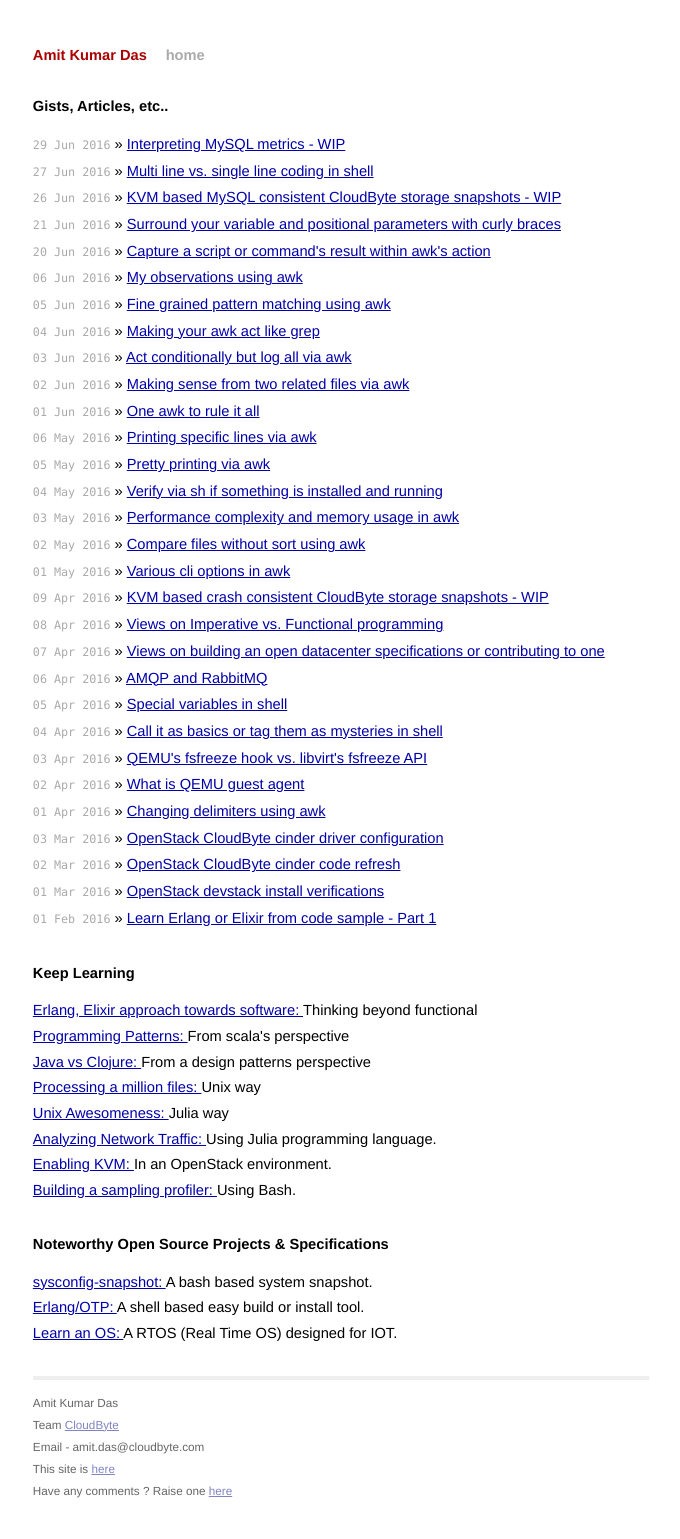
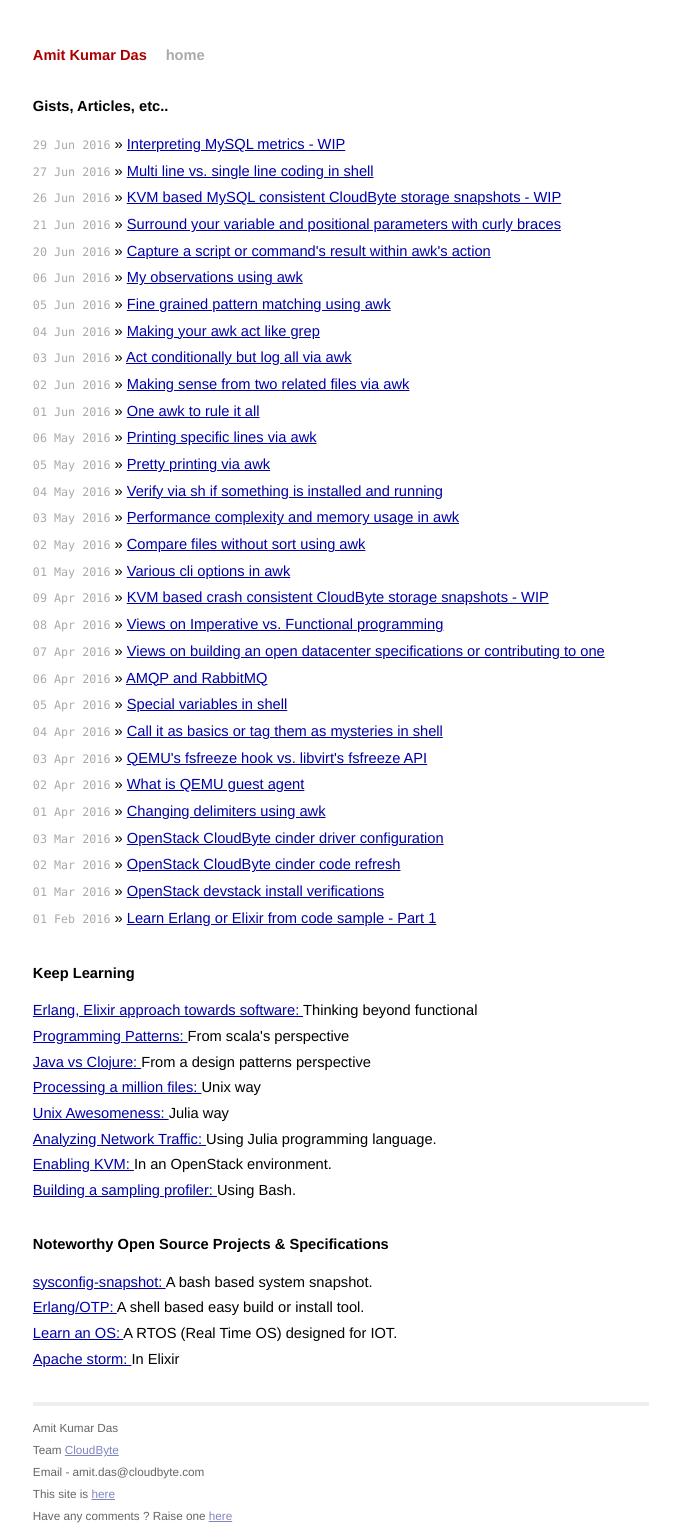
Before and after one commit to AmitKumarDas/amitkumardas.github.io, a Jekyll site: the page built from index.html, in a window 1280 px wide. Shown: the whole page, without its empty margins (299-979 px from the left). Built offline with Jekyll 4.4.1, drawn with Linux system fonts in a browser that asks for light colours; before the commit the page ends 1514 px from its top, so only the background shows below that.

Commit message:
Update index.html

```diff
--- a/index.html
+++ b/index.html
@@ -83,5 +83,11 @@
       </a>
       A RTOS (Real Time OS) designed for IOT.
     </li>
+    <li>
+      <a href="https://github.com/cjbottaro/tempest">
+        Apache storm:
+      </a>
+      In Elixir
+    </li>
   </ul>
 </div>
```
